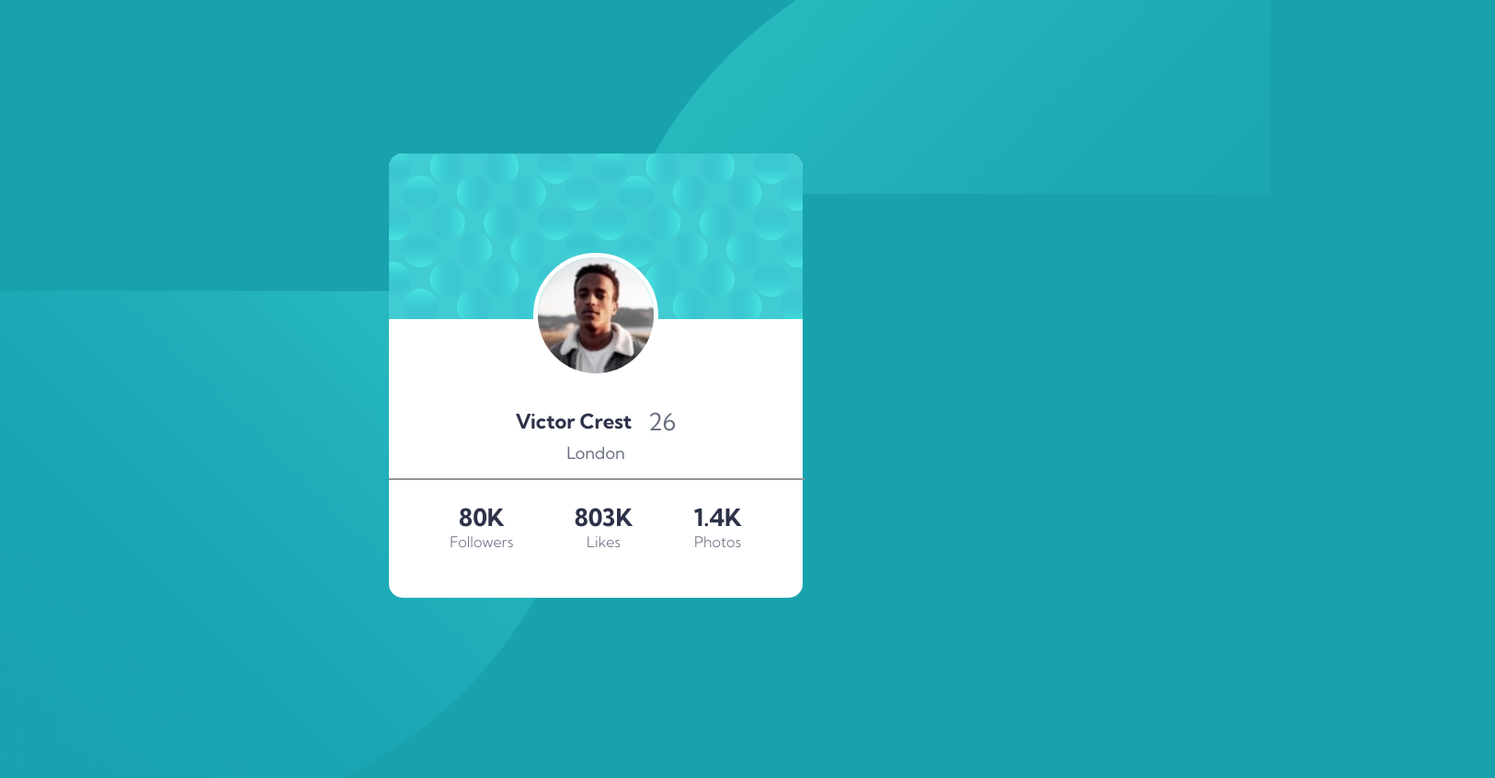
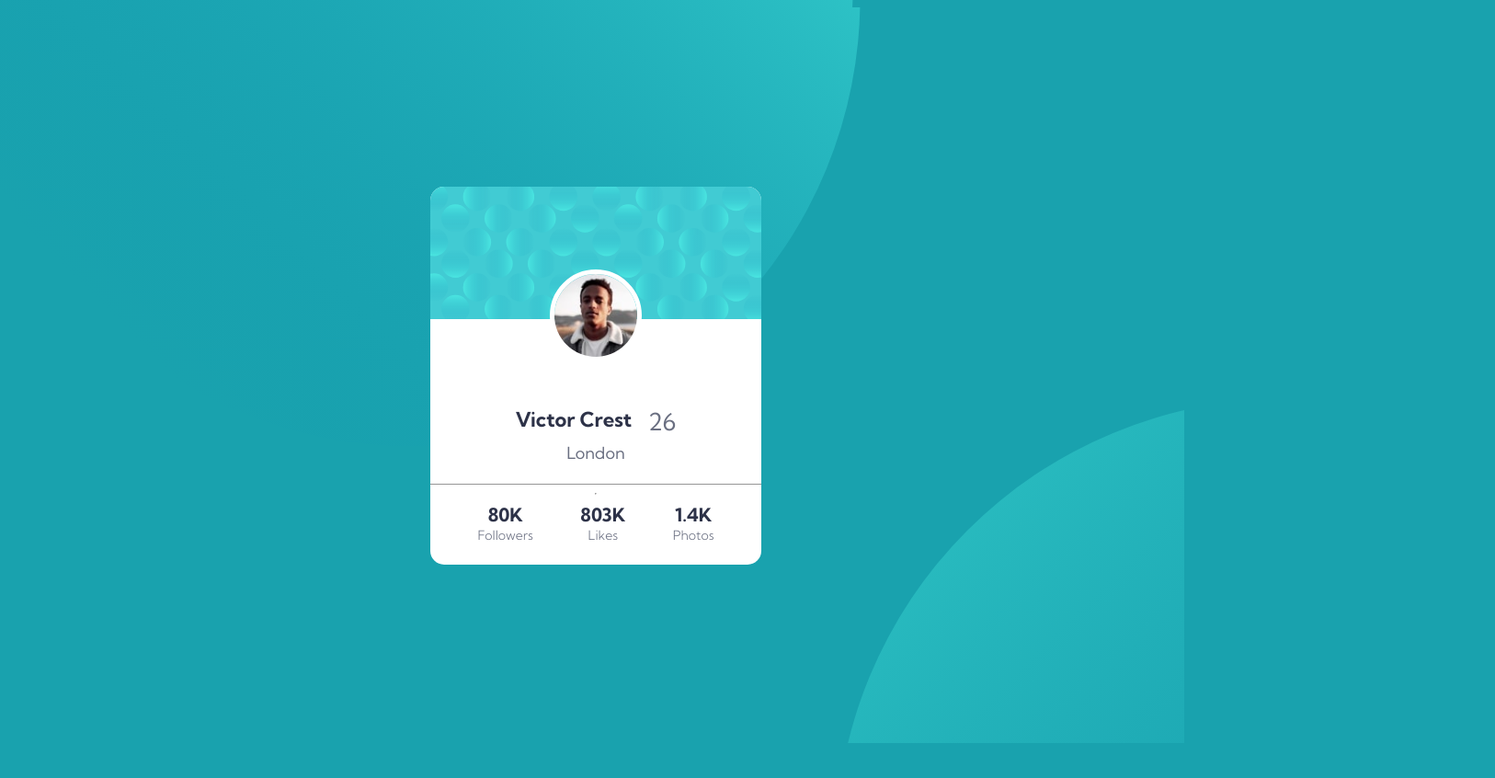
Before and after one commit to ash-kick/profile-card-component, a plain HTML site: page index.html in a window 1280 px wide. Shown: the whole page at 92% size, 1626 px wide, since content can reach past the window. After the commit the page ends 808 px from the top, so only its background shows below. Drawn offline with Linux system fonts and the light colour scheme.

Commit message:
Updating background image layout and size of profile box

```diff
--- a/index.html
+++ b/index.html
@@ -12,12 +12,6 @@
      </head>
      <body>
           <main>
-               <div class="top-background-box">
-                    <img class="top-background-image" src="images/bg-pattern-top.svg" alt="top left background image" />
-               </div>
-               <div class="bottom-background-box">
-                    <img class="bottom-background-image" src="images/bg-pattern-bottom.svg" alt="top left background image" />
-               </div>
                <div class="profile-box">
                     <div class="upper-background-container">
                          <img class="upper-background-image" src="images/bg-pattern-card.svg" alt="blue pattern background image" />
--- a/style.css
+++ b/style.css
@@ -14,6 +14,10 @@ body {
      background-color: hsl(185, 75%, 39%);
      width: 100%;
      height: 100%;
+     background-image: url(./images/bg-pattern-top.svg), url(images/bg-pattern-bottom.svg);
+     background-repeat: no-repeat, no-repeat;
+     background-position-y: -500px, 425px;
+     background-position-x: -50px, 900px;
 }
 
 main {
@@ -25,26 +29,6 @@ main {
      height: 100%;
 }
 
-.top-background-image {
-     position: relative;
-     clip-path: xywh(300px 400px 100% 100%);
-}
-
-.bottom-background-image {
-     clip-path: xywh(0px 50px 75% 25%);
-}
-
-.bottom-background-box {
-     bottom: 0;
-     right: 0;
-}
-
-.top-background-box {
-     top: 0;
-     left: 0;
-     padding: 0;
-}
-
 .profile-box {
      display: flex;
      flex-direction: column;
@@ -53,8 +37,8 @@ main {
      background-color: white;
      padding-bottom: 15px;
      border-radius: 15px;
-     height: 26rem;
-     width: 25rem;
+     height: 22rem;
+     width: 20rem;
      position: absolute;
 }
 
@@ -66,9 +50,11 @@ main {
 }
 
 .profile-picture-container {
-     padding: 6rem;
+     padding-top: 5rem;
      position: absolute;
      align-self: center;
+     padding-bottom: 0;
+     margin: 0;
 }
 
 .profile-picture {
@@ -76,20 +62,21 @@ main {
      border-color: white;
      border-width: 5px;
      border-style: solid;
-     width: 7rem;
+     width: 5rem;
 }
 
 .profile-name-age {
      display: flex;
      align-self: center;
-     gap: 1rem;
+     column-gap: 1rem;
+     padding: 0;
+     margin: 0;
 }
 
 .profile-name {
      font-size: 22px;
      font-weight: 700;
      color: hsl(229, 23%, 23%);
-     line-height: 1.5;
 }
 
 .profile-age {
@@ -107,26 +94,24 @@ main {
 .profile-location {
      color: hsl(227, 10%, 46%);
      line-height: 2;
-}
-
-hr {
-     color: hsl(0, 0%, 59%);
-     border-style: solid;
      width: 100%;
+     border-bottom: solid;
+     border-width: 1px;
+     border-color: hsl(0, 0%, 59%);
+     padding-bottom: 15px;
 }
 
 .profile-stats {
      display: flex;
      align-items: center;
      justify-content: space-evenly;
-     padding-top: 15px;
 }
 
 .followers-number,
 .likes-number,
 .photos-number {
      font-weight: 700;
-     font-size: 26px;
+     font-size: 20px;
      color: hsl(229, 23%, 23%);
 }
 
@@ -134,6 +119,7 @@ hr {
 .likes-label,
 .photos-label {
      font-weight: 300;
-     font-size: 16px;
+     font-size: 14px;
+     line-height: 1.5;
      color: hsl(227, 10%, 46%);
 }
```
